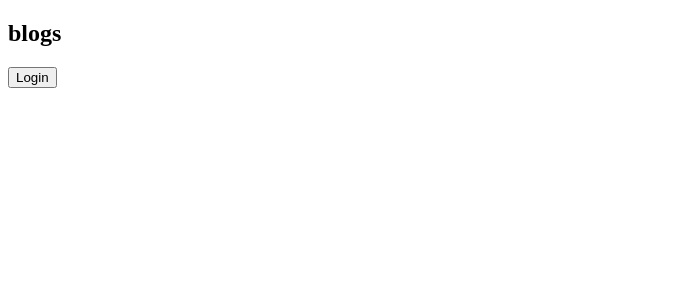
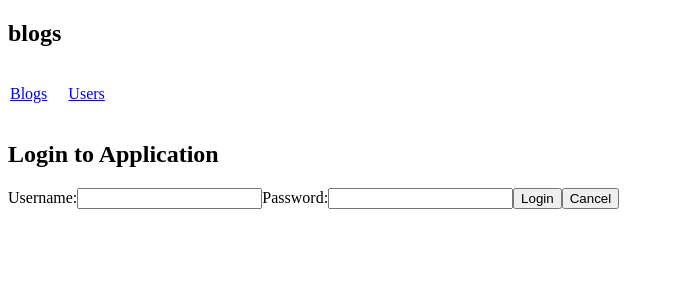
Before and after one commit to bilgramiraza/bloglist-frontend, a React (Vite) app: page /login in a window 1280 px wide. Shown: the top 300 px of the page, without its empty margins (0-674 px from the left). Built offline with nearby package versions, Linux system fonts and the light colour scheme; no server answers.

Commit message:
Implemented a Nav bar and Moved Login Form to its own Route/Page

```diff
--- a/src/App.jsx
+++ b/src/App.jsx
@@ -1,19 +1,21 @@
 import { Routes, Route } from 'react-router-dom';
 import Notification from './components/Notification';
-import Login from './components/Login';
 import Blogs from './components/Blogs';
 import Users from './components/Users';
+import NavigationBar from './components/NavigationBar';
+import LoginForm from './components/LoginForm';
 
 const App = () => {
 
   return (
     <div>
       <h2>blogs</h2>
+      <NavigationBar />
       <Notification />
-      <Login />
       <Routes>
         <Route path='/*' element={<Blogs />} />
         <Route path='/users/*' element={<Users />} />
+        <Route path='/login' element={<LoginForm />} />
       </Routes>
     </div >
   );
--- a/src/components/Login.jsx
+++ b/src/components/Login.jsx
@@ -2,12 +2,13 @@ import { useEffect } from 'react';
 import { useDispatch, useSelector } from "react-redux";
 import { notify } from "../../reducers/notificationReducer";
 import { setUser, clearUser } from "../../reducers/authReducer";
-import Toggleable from "./Toggleable";
-import LoginForm from "./LoginForm";
+import { useLocation, useNavigate } from 'react-router-dom';
 
 function Login() {
   const user = useSelector(state => state.auth);
 
+  const location = useLocation();
+  const navigate = useNavigate();
   const dispatch = useDispatch();
 
   useEffect(() => {
@@ -19,18 +20,25 @@ function Login() {
     }
   }, []);
 
+  const handleLogin = (e) => {
+    e.preventDefault();
+    navigate('/login', { state: { from: location }, replace: true });
+  };
+
   const handleLogout = async (e) => {
     e.preventDefault();
     dispatch(clearUser());
     window.localStorage.removeItem('loggedInBlogUser');
     dispatch(notify('Log out Successful'));
   };
+
+  if (location?.pathname === '/login')
+    return null;
+
   return (
     <div>
       {user.name === null ? (
-        <Toggleable buttonLabel="Login">
-          <LoginForm />
-        </Toggleable>
+        <button onClick={handleLogin}>Login</button>
       ) : (
         <p>
           {user.name} Logged In <button onClick={handleLogout}>Logout</button>
--- a/src/components/LoginForm.jsx
+++ b/src/components/LoginForm.jsx
@@ -2,12 +2,17 @@ import { useState } from 'react';
 import { useDispatch } from 'react-redux';
 import { notify } from '../../reducers/notificationReducer';
 import { loginUser } from '../../reducers/authReducer';
+import { useLocation, useNavigate } from 'react-router-dom';
 
 const LoginForm = () => {
   const [username, setUsername] = useState('');
   const [password, setPassword] = useState('');
 
   const dispatch = useDispatch();
+  const location = useLocation();
+  const navigate = useNavigate();
+
+  const from = location?.state?.from?.pathname || '/';
 
   const handleUsernameChange = (e) => setUsername(e.target.value);
   const handlePasswordChange = (e) => setPassword(e.target.value);
@@ -20,9 +25,16 @@ const LoginForm = () => {
       dispatch(notify(`${credentials.name} Has Logged In`));
       setUsername('');
       setPassword('');
+      navigate(from, { replace: true });
+
     } catch (err) {
       dispatch(notify(err.message || 'An Error Occured', false, 5));
     }
+  };
+
+  const handleCancel = (e) => {
+    e.preventDefault();
+    navigate(from, { replace: true });
   };
 
   return (
@@ -52,6 +64,9 @@ const LoginForm = () => {
         <button data-testid="login" type="submit">
           Login
         </button>
+        <button type='button' onClick={handleCancel}>
+          Cancel
+        </button>
       </form>
     </div>
   );
--- /dev/null
+++ b/src/components/NavigationBar.jsx
@@ -0,0 +1,31 @@
+import { Link } from "react-router-dom";
+import Login from './Login';
+
+function NavigationBar() {
+  const navBarStyle = {
+    width: '75%',
+    display: 'flex',
+    flexDirection: 'row',
+    justifyContent: 'space-between',
+    padding: 2,
+  };
+  const linksStyle = {
+    width: '10%',
+    display: 'flex',
+    flexDirection: 'row',
+    justifyContent: 'space-between',
+  };
+  return (
+    <div style={navBarStyle}>
+      <div style={linksStyle}>
+        <p><Link to={'/'}>Blogs</Link></p>
+        <p><Link to={'/users'}>Users</Link></p>
+      </div>
+      <div>
+        <Login />
+      </div>
+    </div>
+  );
+}
+
+export default NavigationBar;
```
